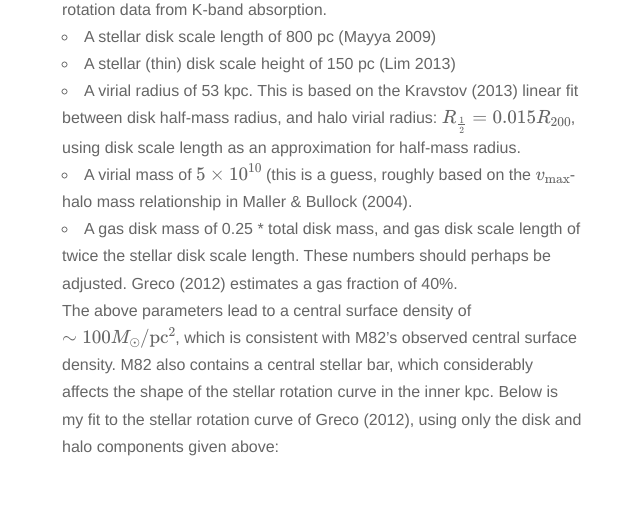
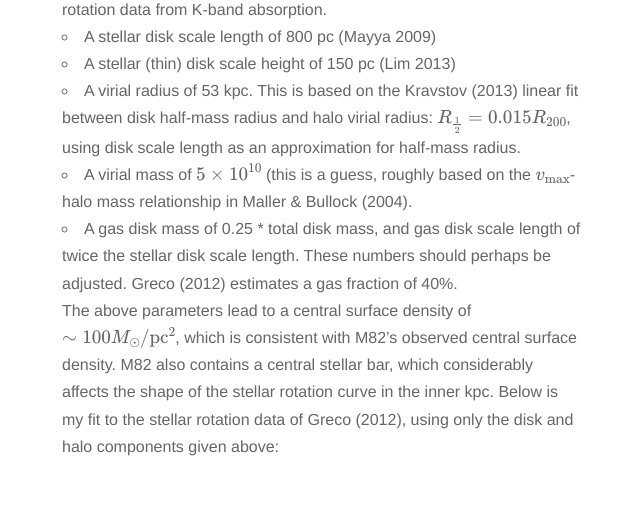
Before and after one commit to evaneschneider/site, a Jekyll site: the page built from _posts/2017-6-5-M82-models.markdown, in a window 1280 px wide and 900 px high, scrolled down 300 px. Shown: the part 290-808 px from the top of the window, without its empty margins (318-958 px from the left). Built offline with Jekyll 4.4.1, drawn with Linux system fonts in a browser that asks for light colours; nearby versions of some CDN libraries; formulas are drawn with MathJax 3; some of the changed text lies outside the part shown.

Commit message:
minor edits

```diff
--- a/_posts/2017-6-5-M82-models.markdown
+++ b/_posts/2017-6-5-M82-models.markdown
@@ -9,17 +9,15 @@
 * We have a working equilibrium model for the Milky Way with a hot, hydrostatic halo and a rotating disk in vertical hydrostatic equilibrium that is stable for a Gyr.
 * We have a working equilibrium model for M82 with the same structure.
 
-
 Specific parameters for the M82 model include:
-* A total disk mass of $$10^{10} M_\odot$$, derived by Greco (2012) using stellar rotation data from K-band absorption.
+* A total disk mass of $$10^{10} M_{\odot}$$, derived by Greco (2012) using stellar rotation data from K-band absorption.
 * A stellar disk scale length of 800 pc (Mayya 2009)
 * A stellar (thin) disk scale height of 150 pc (Lim 2013)
-* A virial radius of 53 kpc. This is based on the Kravstov (2013) linear fit between disk half-mass radius, and halo virial radius: $$R_\frac{1}{2} = 0.015 R_{200}$$, using disk scale length as an approximation for half-mass radius.
-* A virial mass of $$5\times 10^{10}$$ (this is a guess, roughly based on the $$v_\mathrm{max}$$-halo mass relationship in Maller & Bullock (2004).
+* A virial radius of 53 kpc. This is based on the Kravstov (2013) linear fit between disk half-mass radius and halo virial radius: $$R_{\frac{1}{2}} = 0.015 R_{200}$$, using disk scale length as an approximation for half-mass radius.
+* A virial mass of $$5 \times 10^{10}$$ (this is a guess, roughly based on the $$v_\mathrm{max}$$-halo mass relationship in Maller & Bullock (2004).
 * A gas disk mass of 0.25 * total disk mass, and gas disk scale length of twice the stellar disk scale length. These numbers should perhaps be adjusted. Greco (2012) estimates a gas fraction of 40%.
 
-
-The above parameters lead to a central surface density of $$\sim100 M_\odot / \mathrm{pc}^2$$, which is consistent with M82's observed central surface density. M82 also contains a central stellar bar, which considerably affects the shape of the stellar rotation curve in the inner kpc. Below is my fit to the stellar rotation curve of Greco (2012), using only the disk and halo components given above:
+The above parameters lead to a central surface density of $$\sim 100 M_{\odot} / \mathrm{pc}^2$$, which is consistent with M82's observed central surface density. M82 also contains a central stellar bar, which considerably affects the shape of the stellar rotation curve in the inner kpc. Below is my fit to the stellar rotation data of Greco (2012), using only the disk and halo components given above:
 
 <img src="{{ site.url }}assets/images/m82_rotation_curve.png">
 
```
Also changed, not shown: other parts of _posts/2017-6-5-M82-models.markdown (+2 -2 lines).
